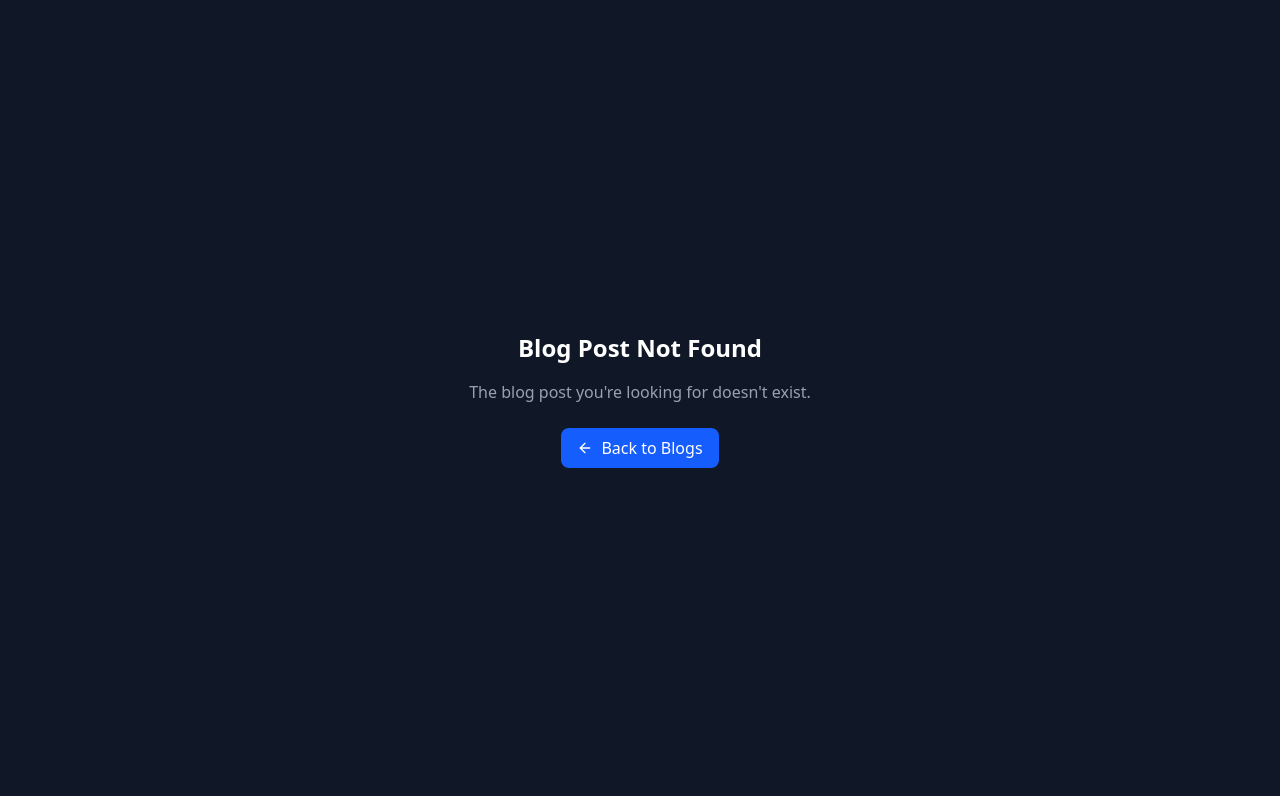
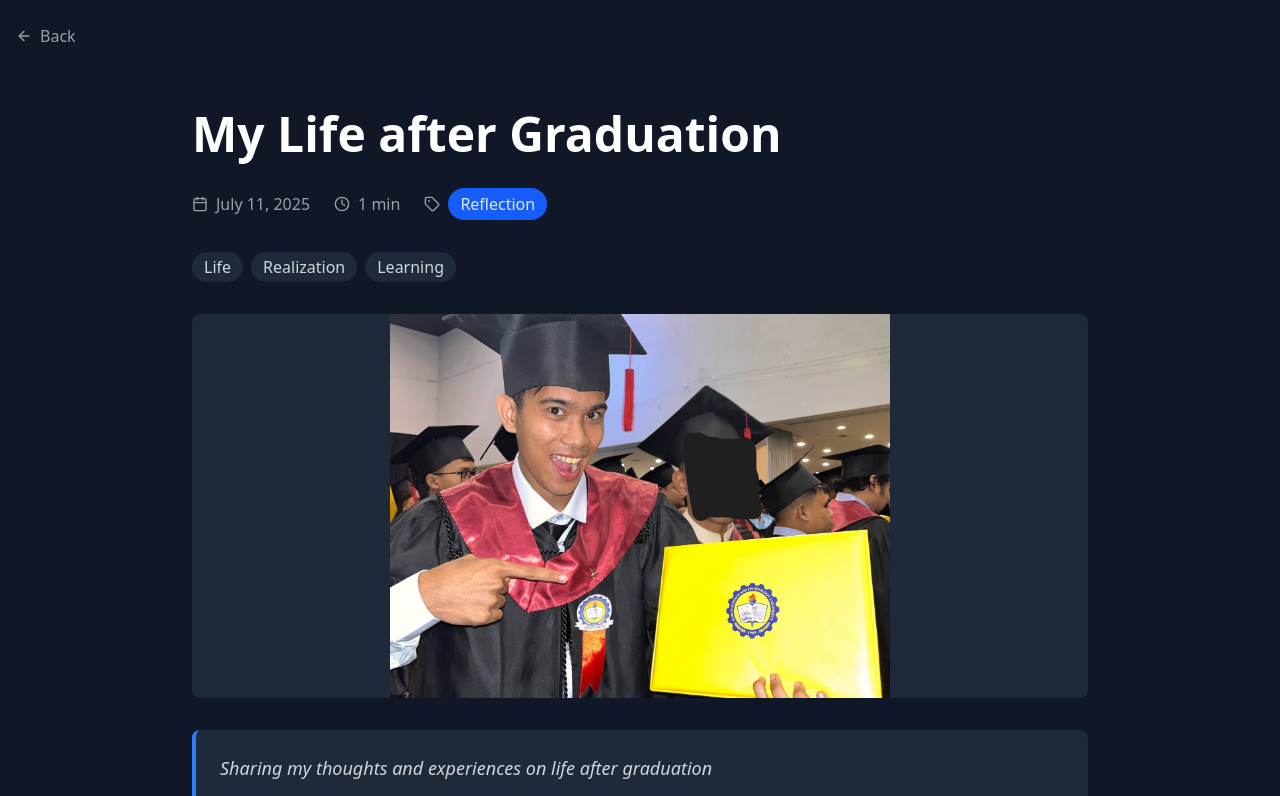
Before and after one commit to edge405/my-portfolio, a React (Vite) app: page /blog/1 in a window 1280 px wide. Before the commit this address had no page. Shown: the top 796 px of the page. Built offline with nearby package versions, Linux system fonts and the light colour scheme.

Commit message:
latest changes

```diff
--- a/src/components/AboutSection.jsx
+++ b/src/components/AboutSection.jsx
@@ -66,10 +66,10 @@ export default function AboutSection() {
                     Based in Iloilo City, Philippines
                   </span>
                 </div> */}
-              {/* <div className="flex items-center">
+              <div className="flex items-center">
                 <Cat className="text-pink-400 mr-3" size={20} />
                 <span className="text-gray-300">Cat lover</span>
-              </div> */}
+              </div>
               <div className="flex items-center">
                 <Coffee className="text-yellow-400 mr-3" size={20} />
                 <span className="text-gray-300">
@@ -83,12 +83,12 @@ export default function AboutSection() {
                 </span>
               </div>
 
-              {/* <div className="flex items-center">
+              <div className="flex items-center">
                 <Zap className="text-red-400 mr-3" size={20} />
                 <span className="text-gray-300">
-                  Active participant in hackathon events
+                  Hackathon participant and coding enthusiast
                 </span>
-              </div> */}
+              </div>
 
               <div className="flex items-center">
                 <Code className="text-blue-400 mr-3" size={20} />
--- a/src/data/blogs-data.jsx
+++ b/src/data/blogs-data.jsx
@@ -4,26 +4,26 @@ import { Life_After_Graduation } from "../components/blogs/Life_After_Graduation
 import { PastSelf_Message } from "../components/blogs/PastSelf_Message";
 
 export const blogPosts = [
-  // {
-  //   id: 1,
-  //   title: "My Life after Graduation",
-  //   excerpt: "Sharing my thoughts and experiences on life after graduation",
-  //   date: "2025-07-11",
-  //   fullContent: <Life_After_Graduation />,
-  //   readTime: "1 min",
-  //   category: "Reflection",
-  //   tags: ["Life", "Realization", "Learning"],
-  //   image: grad_pic,
-  // },
-  // {
-  //   id: 2,
-  //   title: "Message to My Past Self",
-  //   excerpt: "A message I wish I could send to my past self",
-  //   date: "2025-08-03",
-  //   fullContent: <PastSelf_Message />,
-  //   readTime: "2 min",
-  //   category: "Reflection",
-  //   tags: ["Advice", "Motivation", "Self-Reflection"],
-  //   image: message,
-  // },
+  {
+    id: 1,
+    title: "My Life after Graduation",
+    excerpt: "Sharing my thoughts and experiences on life after graduation",
+    date: "2025-07-11",
+    fullContent: <Life_After_Graduation />,
+    readTime: "1 min",
+    category: "Reflection",
+    tags: ["Life", "Realization", "Learning"],
+    image: grad_pic,
+  },
+  {
+    id: 2,
+    title: "Message to My Past Self",
+    excerpt: "A message I wish I could send to my past self",
+    date: "2025-08-03",
+    fullContent: <PastSelf_Message />,
+    readTime: "2 min",
+    category: "Reflection",
+    tags: ["Advice", "Motivation", "Self-Reflection"],
+    image: message,
+  },
 ];
```
